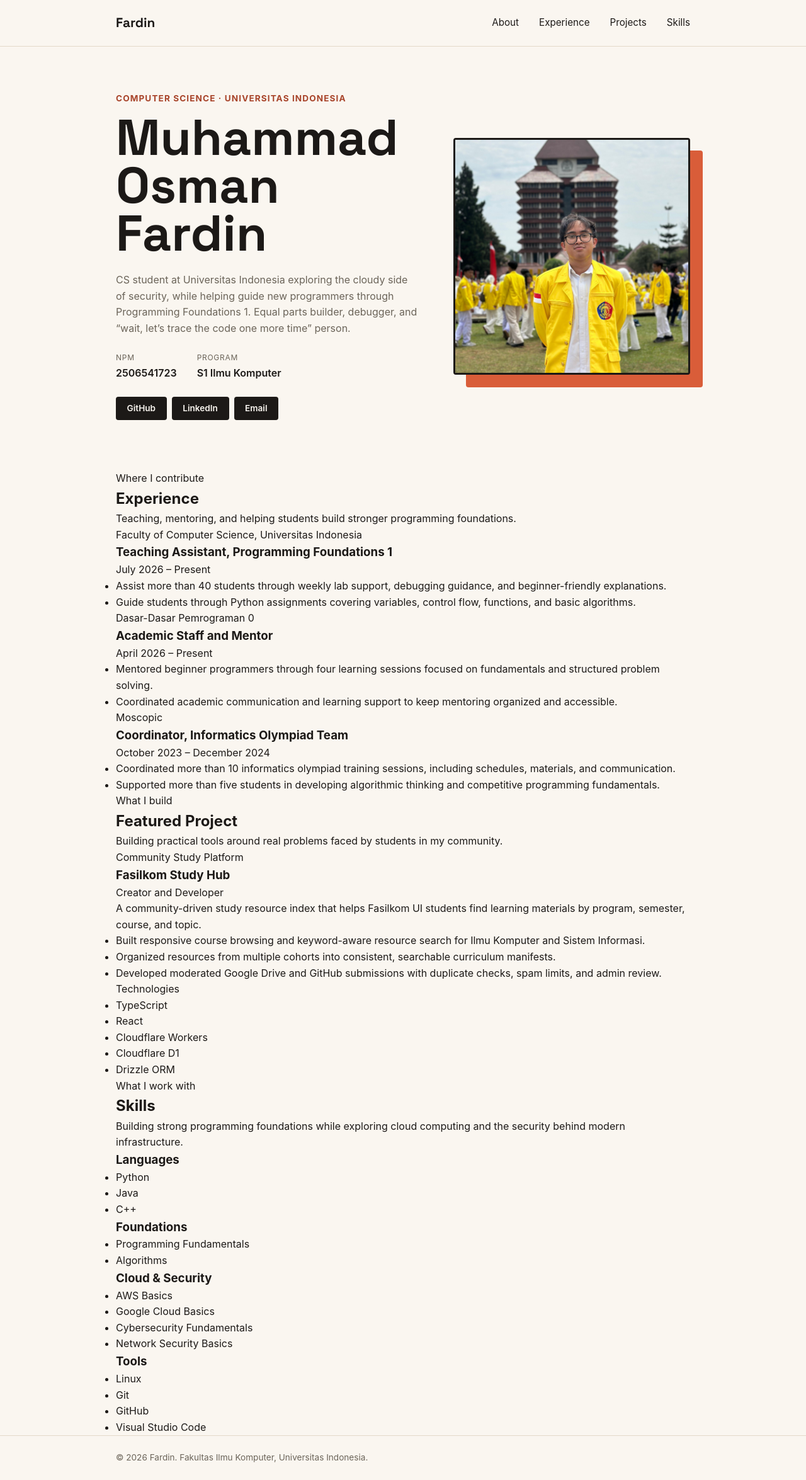
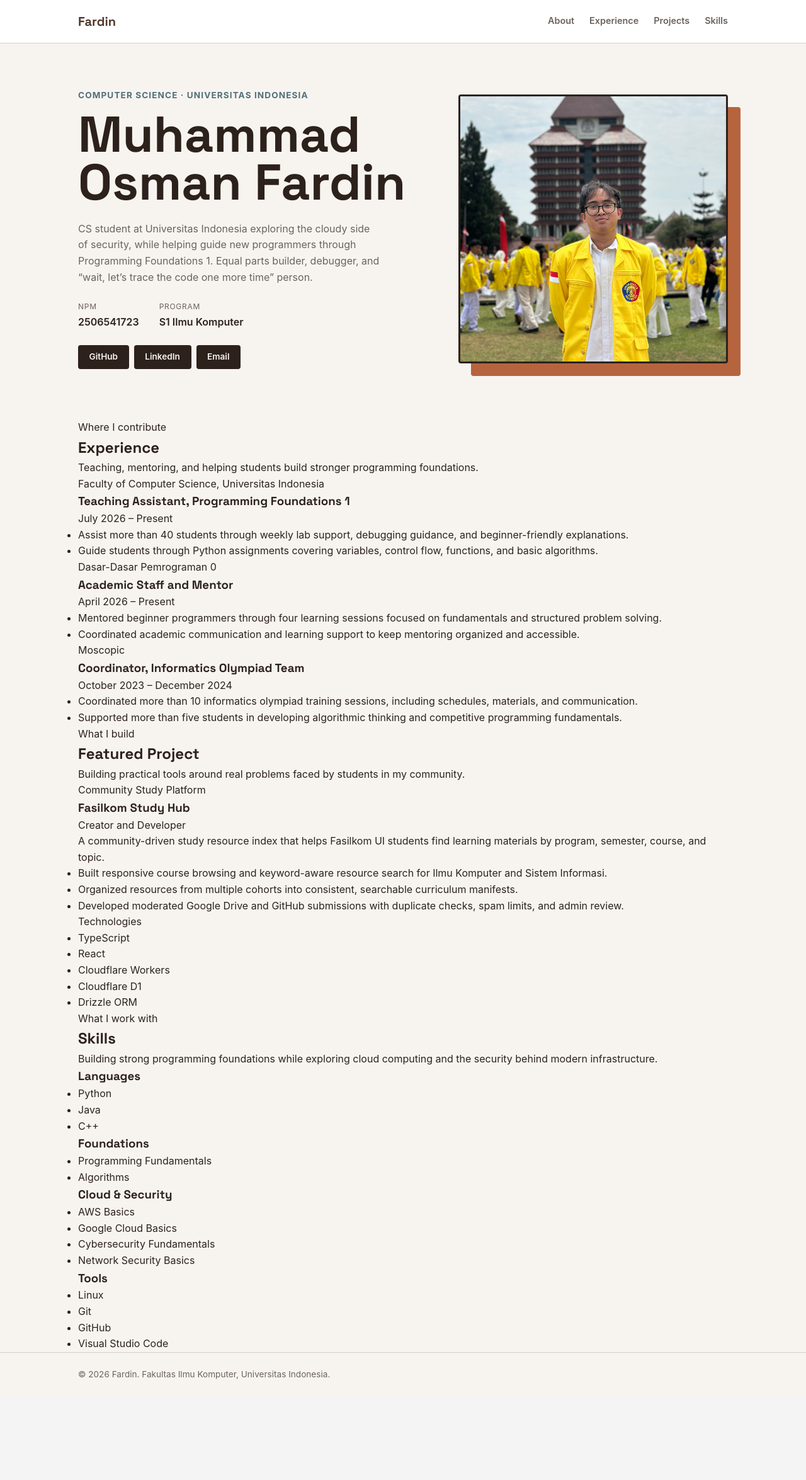
Before and after one commit to osman-fardin/myportofolio, a Django app: page / in a window 1280 px wide. Shown: the whole page at 63% size. After the commit the page ends 2190 px from the top, so only its background shows below. Run offline with Django 5.2, Linux system fonts and the light colour scheme.

Commit message:
style: establish portfolio visual foundation

```diff
--- a/static/css/style.css
+++ b/static/css/style.css
@@ -5,59 +5,89 @@
 }
 
 :root {
-    --ink: #1c1917;
-    --paper: #faf6f0;
-    --accent: #d95d39;
-    --accent-dark: #a8442a;
-    --line: #e3d9c9;
-    --text-muted: #6b6459;
+    --ink: #2d211c;
+    --paper: #f7f4f0;
+    --surface: #ffffff;
+    --walnut: #51372a;
+    --copper: #b6643d;
+    --cloud: #526f7a;
+    --line: #d8cec6;
+    --text-muted: #6d625c;
     --radius: 4px;
 }
 
 body {
+    min-height: 100vh;
     font-family: -apple-system, "Segoe UI", Roboto, Helvetica, Arial, sans-serif;
     color: var(--ink);
     background-color: var(--paper);
     line-height: 1.6;
 }
 
-h1, .brand {
+h1,
+h2,
+h3,
+.brand {
     font-family: "Space Grotesk", -apple-system, sans-serif;
 }
 
+img {
+    display: block;
+    max-width: 100%;
+}
+
 .container {
-    max-width: 960px;
+    width: 100%;
+    max-width: 1080px;
     margin: 0 auto;
     padding: 0 1.5rem;
 }
 
 .site-header {
+    background-color: var(--surface);
     border-bottom: 1px solid var(--line);
 }
 
 .site-header .container {
+    min-height: 68px;
     display: flex;
     justify-content: space-between;
     align-items: center;
-    padding: 1.25rem 1.5rem;
 }
 
 .brand {
-    font-size: 1.3rem;
+    color: var(--walnut);
+    font-size: 1.25rem;
     font-weight: 700;
-    color: var(--ink);
     text-decoration: none;
 }
 
 .site-header nav {
     display: flex;
-    gap: 2rem;
+    gap: 1.5rem;
 }
 
 .site-header nav a {
-    color: var(--ink);
+    padding: 0.35rem 0;
+    color: var(--text-muted);
+    border-bottom: 2px solid transparent;
+    font-size: 0.9rem;
+    font-weight: 600;
     text-decoration: none;
-    font-size: 0.95rem;
+    transition:
+        color 180ms ease-out,
+        border-color 180ms ease-out;
+}
+
+.site-header nav a:hover {
+    color: var(--walnut);
+    border-bottom-color: var(--copper);
+}
+
+.site-header a:focus-visible {
+    border-radius: 2px;
+    outline: 2px solid var(--cloud);
+    outline-offset: 4px;
 }
 
 .hero {
@@ -85,7 +115,7 @@ h1, .brand {
     font-size: 0.85rem;
     letter-spacing: 0.08em;
     text-transform: uppercase;
-    color: var(--accent-dark);
+    color: var(--cloud);
     font-weight: 700;
     margin-bottom: 0.75rem;
 }
@@ -138,7 +168,7 @@ h1, .brand {
 }
 
 .social-link:hover {
-    background-color: var(--accent);
+    background-color: var(--copper);
 }
 
 .hero-photo {
@@ -153,7 +183,7 @@ h1, .brand {
     left: 1.25rem;
     width: 100%;
     height: 100%;
-    background-color: var(--accent);
+    background-color: var(--copper);
     border-radius: var(--radius);
     z-index: 0;
 }
```
